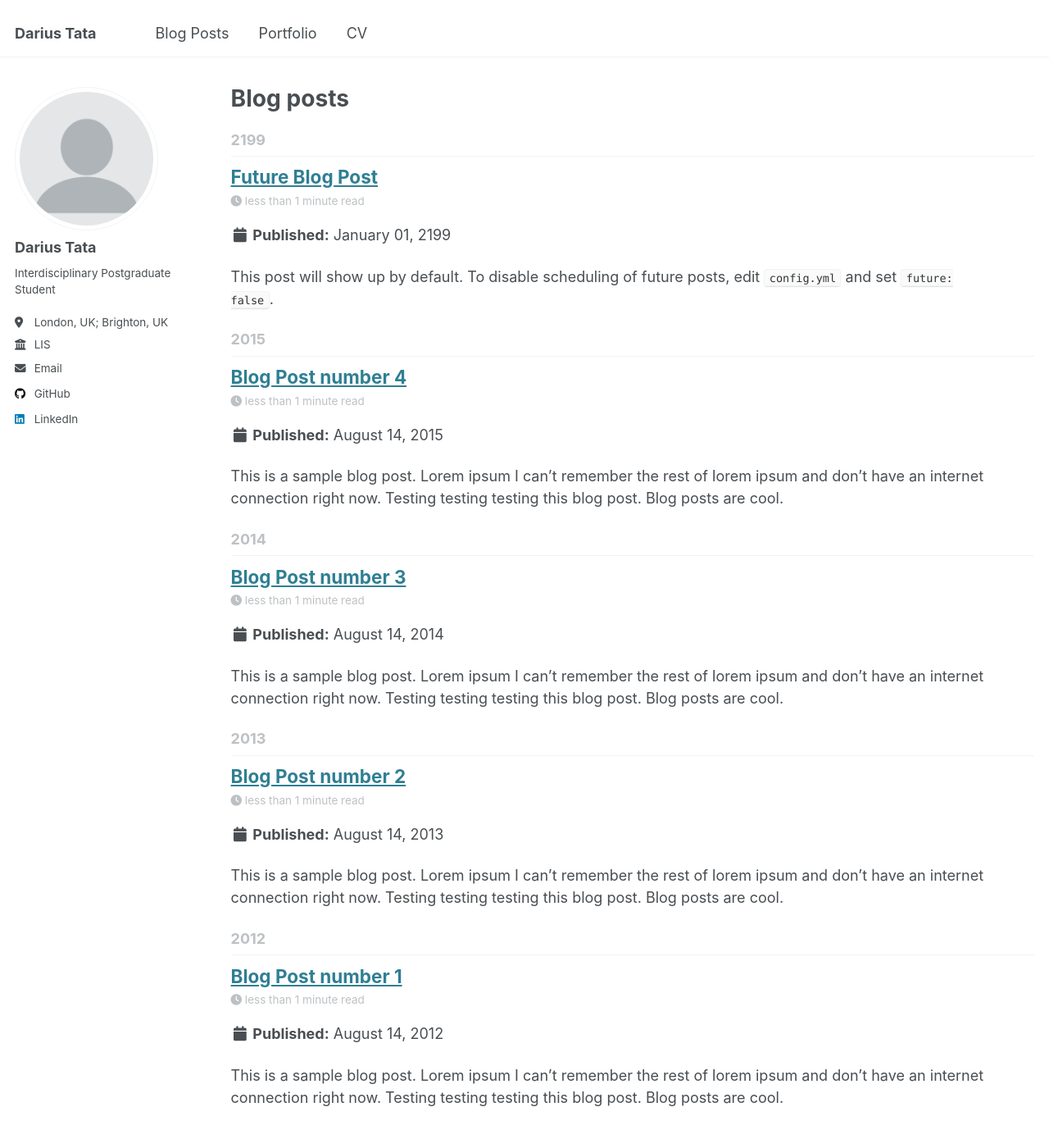
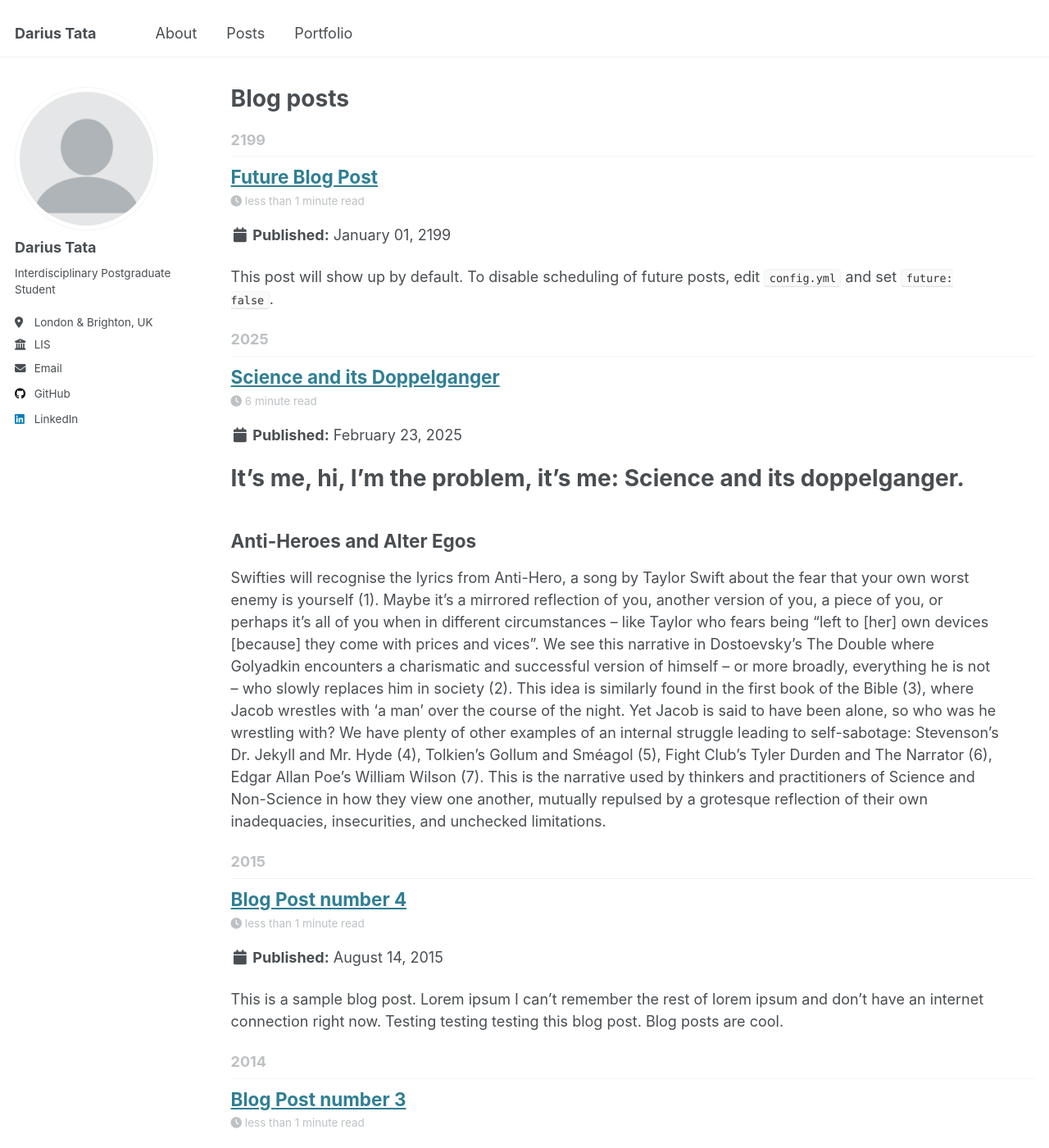
Before and after one commit to DariusTata/DariusTata.github.io, a Jekyll site: the page built from _pages/year-archive.html, in a window 1280 px wide and 1400 px high. Shown: the whole window at 82% size. Built offline with Jekyll 4.4.1, drawn with Linux system fonts in a browser that asks for light colours.

Commit message:
blog-post-1 initial commit
initial upload of science and non-science blog post. including reformatting config yml, nav yml, and upload of new images

```diff
--- a/_config.yml
+++ b/_config.yml
@@ -26,11 +26,13 @@ author:
   name             : "Darius Tata"
   pronouns         : # example: "she/her"
   bio              : "Interdisciplinary Postgraduate Student"
-  location         : "London, UK;\nBrighton, UK"
+  location         : "London & Brighton, UK"
   employer         : "LIS"
   uri              : #"lis.ac.uk"
 
   ## Custom sorting
+    ##This custom sorting doesnt work yet.
+    ## Seemingly the sorting in not handled by the ordering found in this file.
   linkedin         : "darius-tata" ## Username
   github           : "DariusTata"
   email            : "darius.tata@lis.ac.uk"
--- a/_data/navigation.yml
+++ b/_data/navigation.yml
@@ -14,14 +14,17 @@ main:
   #- title: "Teaching"
     #url: /teaching/
 
-  - title: "Blog Posts"
+  - title: "About"
+    url: /about/
+
+  - title: "Posts"
     url: /year-archive/
 
   - title: "Portfolio"
     url: /portfolio/
 
-  - title: "CV"
-    url: /cv/
+  #- title: "CV"
+    #url: /cv/
 
   #- title: "Guide"
     #url: /markdown/
--- /dev/null
+++ b/_posts/2025-02-23-blog-post-1.md
@@ -0,0 +1,55 @@
+---
+title: 'Science and its Doppelganger'
+date: 2025-02-23
+permalink: /posts/2025/02/blog-post-1/
+tags:
+  - cool posts
+  - category1
+  - category2
+---
+
+# It’s me, hi, I’m the problem, it’s me: Science and its doppelganger.
+## Anti-Heroes and Alter Egos
+Swifties will recognise the lyrics from Anti-Hero, a song by Taylor Swift about the fear that your own worst enemy is yourself (1). Maybe it’s a mirrored reflection of you, another version of you, a piece of you, or perhaps it’s all of you when in different circumstances – like Taylor who fears being “left to \[her] own devices \[because] they come with prices and vices”. We see this narrative in Dostoevsky’s The Double where Golyadkin encounters a charismatic and successful version of himself – or more broadly, everything he is not – who slowly replaces him in society (2). This idea is similarly found in the first book of the Bible (3), where Jacob wrestles with ‘a man’ over the course of the night. Yet Jacob is said to have been alone, so who was he wrestling with? We have plenty of other examples of an internal struggle leading to self-sabotage: Stevenson’s Dr. Jekyll and Mr. Hyde (4), Tolkien’s Gollum and Sméagol (5), Fight Club’s Tyler Durden and The Narrator (6), Edgar Allan Poe’s William Wilson (7). This is the narrative used by thinkers and practitioners of Science and Non-Science in how they view one another, mutually repulsed by a grotesque reflection of their own inadequacies, insecurities, and unchecked limitations.
+
+![alt text](<../images/posts/skinner.png>){: style=display: block; margin: auto;"width: 300px; height: auto;"}
+_Image description: Seymour Skinner, the school principal from The Simpsons and fictional Vietnam war veteran, demonstrates he like Taylor Swift in Anti-Hero can “stare directly at the sun but never in the mirror”._
+
+## Pot, meet Kettle
+For each example above, both Science and Non-Science view themselves as the protagonist in the pursuit of what is true, attributing the other as their arrogant, foul, and uncanny doppelganger – perhaps unwittingly. For what ‘Normal Science’ (8) accuses Non-Science of are the fears it has about itself: the potential for subjective bias, unfalsifiability (9), and a disregard for empirical evidence. By the same token, Non-Science looks at Science and sees their own fears reflected back: extreme reductionism, loss of deeper meaning, and the illusion of certainty.
+
+![alt text](<../images/posts/we-re-all-trying-to-find-the-guy-who-did-this.gif>){: style=display: block; margin: auto;"}
+
+## Culture in the Lab
+While Science prizes objectivity, both it and Non-Science are socially constructed. Scientific knowledge is shaped by social, historical and cultural contexts (8,10). Consider germ theory’s delayed acceptance due doctors protecting their authority (11,12,13), homosexuality’s classification as a mental disorder until 1973 (14,15,16,17), and eugenics discredited following the horrors of World War II (18,19,20). Each shifted through changing social attitudes, not empirical scrutiny alone. There is no “view from nowhere” from which Science can exist or practice (21).
+
+![alt text](<../images/posts/always has been.png>){: style=display: block; margin: auto;"width: 500px; height: auto;"}
+
+## The Author: Dead and Buried, Yet Haunting
+Non-Science has also come up short when measured against its own ideals. One example is reducing Barthes' Death of the Author (22) from questioning the centralisation of authorial intent towards a rigid formula of dismantling authorial intent, thereby automatically dismissing any authorial context. We find irony in New Criticism engaging in exactly the kind of absolutist thinking Barthes was arguing against (23,24). Absolute authority of meaning isn’t dismantled, but shifted from a single individual to the pluralist many; the ‘correct’ way to understand a text becomes considering its innumerable interpretations, an elegant impossibility equal to definitively knowing a long-dead author’s true intention. Understanding Barthes’ biographical context helps illustrate his move from structuralism to post-structuralism, and the interplay between the two, which is lost in reductionist readings (25).
+
+## Reflections on Dichotomy
+So where can we find reconciliation between the two halves of epistemological inquiry, Science and Non-Science, so that they do not meet the same fate as William Wilson, stabbed to death by himself? (7). Take Dualism, found in Science as wave-particle duality and demonstrated by Young’s double slit experiment (26). Some subatomic particles, like photons and electrons, exhibit both wave-like and particle-like behaviour depending on the observation method. If light is measured like a wave, it exhibits wave-like properties. But if it is measured like a particle, then it exhibits particle-like properties. This understanding that objects hold paradoxical properties of which a subset are realised through interaction echoes Heraclitus’ Unity of Opposites from around 500BCE (27). He cites sea water as being both pure and polluted: for fish it is life-giving while for humans it is undrinkable and deadly (28), and notes how bows and lyres both function through the interaction of opposing states: tension and release of a string (29).
+
+|   |   |
+|---|---|
+| ![alt text](<../images/posts/fig1.1.png>){: style="display: block; margin: auto; width: 40%;"} | ![alt text](<../images/posts/fig1.2.png>){: style="display: block; margin: auto; width: 40%;"} |
+| Fig 1-1 is how we see particles (such as bullets) passing through the double-slit: we see two distinct maxima in line with the two slits.  | Fig1-2 shows how we see waves passing through the double-slit: we see construtive and destructive interference resulting in a series of maxima (ie peaks of  high intensity light) and minima (ie troughs of no light).  |
+| ![alt text](<../images/posts/fig1.3.png>) | ![alt text](<../images/posts/fig1.4.png>) |
+| Fig 1-3 | Fig 1-4 |
+|   |   |
+
+Complex Causality is another area of reconciliation. Science knows this as The Observer Effect, demonstrated in Anthropology by the Hawthorne Effect (30,31) and in Physics by the Heisenberg uncertainty principle (32,33). The first details that human behaviour changes if aware of observation, while the second details how knowing more about the momentum of a quantum entity (eg a photon or electron) results in knowing less about its position in space – knowing both with high precision is not possible. Non-Science recognises complex causality in reader-response theory: the reader’s interpretation, and thus background, experiences, and feelings interact with the author’s text to shape the meaning of the work (34,35).
+
+https://www.youtube.com/watch?v=7u_UQG1La1o
+
+Video description:~A goofy but brief explainer on Young’s Double Slit Experiment and Heisenberg’s Uncertainty principle.~
+
+## Both/And: Beyond the Binary
+In the margins of Young’s empirical evidence, the answer to “is light a wave or a particle?” becomes: “Both!”. Or more cautiously, “It depends”. Isn’t this an answer we would expect from the Humanities or Non-Science? Frankly, the answer reveals to us that our question is nonsensical; it depends on the assumptions made behind the question. In light of Reader-response theory, the answer to “does meaning arise from the author and their text or the reader and their interpretation?” reflects our last answer: “It depends on both.” Again our question is flawed, or at least incomplete. The differences between Science and Non-Science come from definition in opposition to each other, so the answer to the question: “Is the valid epistemological inquiry Science or Non-Science?” must surely be: Both! And it depends...
+
+---
+
+### Bibliography
+1.
+2.
```
Also changed, not shown: _pages/about_old.md (+3 -1 lines), _portfolio/portfolio-1.md (+2 -0 lines), images/posts/always has been.png (added), images/posts/fig1.1.png (added), images/posts/fig1.2.png (added), images/posts/fig1.3.png (added), images/posts/fig1.4.png (added), images/posts/hotdog_itysl.jpg (added), images/posts/skinner.png (added), 1 other file.
